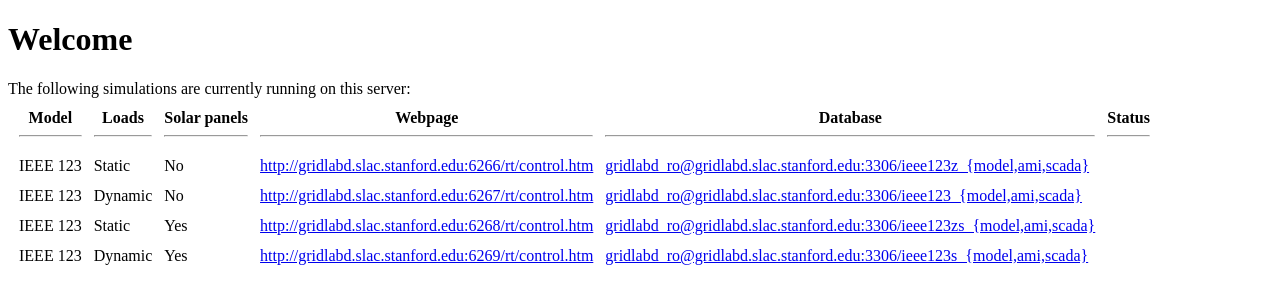
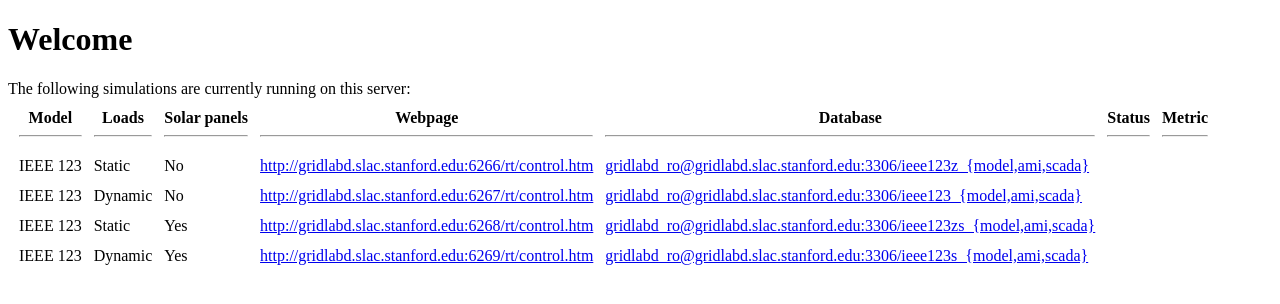
Before and after one commit to dchassin/ieee123, a PHP site: page / in a window 1280 px wide. Shown: the top 304 px of the page. Run offline with PHP 8.4, Linux system fonts and the light colour scheme; data that the repository does not hold is empty.

Commit message:
Added metric to main page simulation status table

```diff
--- a/html/index.php
+++ b/html/index.php
@@ -5,11 +5,11 @@
 <H1>Welcome</H1>
 The following simulations are currently running on this server:
 <TABLE CELLSPACING=10>
-<TR><TH>Model<HR/></TH><TH>Loads<HR/></TH><TH>Solar panels<HR/></TH><TH>Webpage<HR/></TH><TH>Database<HR/></TH><TH>Status<HR/></TH></TR>
-<TR><TD>IEEE 123</TD><TD>Static</TD><TD>No</TD><TD><A HREF="http://gridlabd.slac.stanford.edu:6266/rt/control.htm">http://gridlabd.slac.stanford.edu:6266/rt/control.htm</A></TD><TD><A HREF=data>gridlabd_ro@gridlabd.slac.stanford.edu:3306/ieee123z_{model,ami,scada}</A></TD><TD><?php passthru('/home/gridlabd/bin/gridlabd-ctl -q status model-6266');?></TD></TR>
-<TR><TD>IEEE 123</TD><TD>Dynamic</TD><TD>No</TD><TD><A HREF="http://gridlabd.slac.stanford.edu:6267/rt/control.htm">http://gridlabd.slac.stanford.edu:6267/rt/control.htm</A></TD><TD><A HREF=data>gridlabd_ro@gridlabd.slac.stanford.edu:3306/ieee123_{model,ami,scada}</A></TD><TD><?php passthru('/home/gridlabd/bin/gridlabd-ctl -q status model-6267');?></TD></TR>
-<TR><TD>IEEE 123</TD><TD>Static</TD><TD>Yes</TD><TD><A HREF="http://gridlabd.slac.stanford.edu:6268/rt/control.htm">http://gridlabd.slac.stanford.edu:6268/rt/control.htm</A></TD><TD><A HREF=data>gridlabd_ro@gridlabd.slac.stanford.edu:3306/ieee123zs_{model,ami,scada}</A></TD><TD><?php passthru('/home/gridlabd/bin/gridlabd-ctl -q status model-6268');?></TD></TR>
-<TR><TD>IEEE 123</TD><TD>Dynamic</TD><TD>Yes</TD><TD><A HREF="http://gridlabd.slac.stanford.edu:6269/rt/control.htm">http://gridlabd.slac.stanford.edu:6269/rt/control.htm</A></TD><TD><A HREF=data>gridlabd_ro@gridlabd.slac.stanford.edu:3306/ieee123s_{model,ami,scada}</A></TD><TD><?php passthru('/home/gridlabd/bin/gridlabd-ctl -q status model-6269');?></TD></TR>
+<TR><TH>Model<HR/></TH><TH>Loads<HR/></TH><TH>Solar panels<HR/></TH><TH>Webpage<HR/></TH><TH>Database<HR/></TH><TH>Status<HR/></TH><TH>Metric<HR/></TH></TR>
+<TR><TD>IEEE 123</TD><TD>Static</TD><TD>No</TD><TD><A TARGET="_blank" HREF="http://gridlabd.slac.stanford.edu:6266/rt/control.htm">http://gridlabd.slac.stanford.edu:6266/rt/control.htm</A></TD><TD><A TARGET="_blank" HREF=data>gridlabd_ro@gridlabd.slac.stanford.edu:3306/ieee123z_{model,ami,scada}</A></TD><TD><?php passthru('/home/gridlabd/bin/gridlabd-ctl -q status model-6266');?></TD><TD><?php passthru("curl 'http://gridlabd.slac.stanford.edu:6266/raw/realtime_metric'");?></TD></TR>
+<TR><TD>IEEE 123</TD><TD>Dynamic</TD><TD>No</TD><TD><A TARGET="_blank" HREF="http://gridlabd.slac.stanford.edu:6267/rt/control.htm">http://gridlabd.slac.stanford.edu:6267/rt/control.htm</A></TD><TD><A TARGET="_blank" HREF=data>gridlabd_ro@gridlabd.slac.stanford.edu:3306/ieee123_{model,ami,scada}</A></TD><TD><?php passthru('/home/gridlabd/bin/gridlabd-ctl -q status model-6267');?></TD><TD><?php passthru("curl 'http://gridlabd.slac.stanford.edu:6267/raw/realtime_metric'");?></TD></TR>
+<TR><TD>IEEE 123</TD><TD>Static</TD><TD>Yes</TD><TD><A TARGET="_blank" HREF="http://gridlabd.slac.stanford.edu:6268/rt/control.htm">http://gridlabd.slac.stanford.edu:6268/rt/control.htm</A></TD><TD><A TARGET="_blank" HREF=data>gridlabd_ro@gridlabd.slac.stanford.edu:3306/ieee123zs_{model,ami,scada}</A></TD><TD><?php passthru('/home/gridlabd/bin/gridlabd-ctl -q status model-6268');?></TD><TD><?php passthru("curl 'http://gridlabd.slac.stanford.edu:6268/raw/realtime_metric'");?></TD></TR>
+<TR><TD>IEEE 123</TD><TD>Dynamic</TD><TD>Yes</TD><TD><A TARGET="_blank" HREF="http://gridlabd.slac.stanford.edu:6269/rt/control.htm">http://gridlabd.slac.stanford.edu:6269/rt/control.htm</A></TD><TD><A TARGET="_blank" HREF=data>gridlabd_ro@gridlabd.slac.stanford.edu:3306/ieee123s_{model,ami,scada}</A></TD><TD><?php passthru('/home/gridlabd/bin/gridlabd-ctl -q status model-6269');?></TD><TD><?php passthru("curl 'http://gridlabd.slac.stanford.edu:6269/raw/realtime_metric'");?></TD></TR>
 </TABLE>
 
 </HTML>
```
